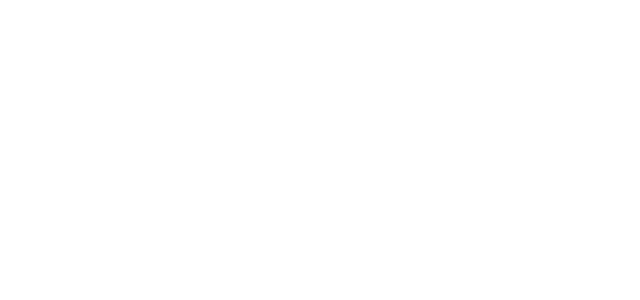
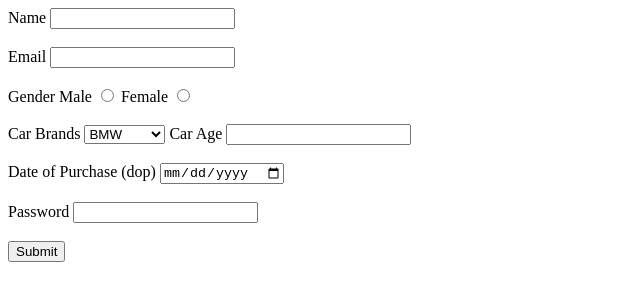
Before and after one commit to acciojob/car-insurance-form-atifahmd1, a website: page main.html in a window 1280 px wide. Shown: the whole page, without its empty margins (0-640 px from the left). Drawn offline with Linux system fonts and the light colour scheme.

Commit message:
created a submission

```diff
--- a/main.html
+++ b/main.html
@@ -8,6 +8,44 @@
 
 <body>
 	<!-- the entire body must be written by student -->
+	<form>
+	<label for="name">Name</label>
+	<input type="text" id="name" required/>
+	<br/><br/>
+
+	<label for="email">Email</label>
+	<input type="email" id="email" required/>
+	<br/><br/>
+
+	<label >Gender</label>
+	<label for = "gender_m">Male</label>
+	<input type="radio" id="gender_m" name="Gender" value="Male" required/>
+	<label for = "gender_f">Female</label>
+	<input type="radio" id="gender_f" name="Gender" value="Female" required/>
+	<br/><br/>
+
+	<label for="cars">Car Brands</label>
+	<select id="cars">
+		<option>BMW</option>
+		<option>Audi</option>
+		<option>Mercedez</option>
+	</select>
+
+	<label for="carage">Car Age</label>
+	<input type="number" id="carage" required/>
+	<br/><br/>
+
+	<label for="dop">Date of Purchase (dop)</label>
+	<input type="date" id="dop" required/>
+	<br/><br/>
+
+	<label for="password">Password</label>
+	<input type="password" id="password" required/>
+	<br/><br/>
+
+	<button type="submit">Submit</button>
+
+	</form>
     <script type="text/javascript" src="./script.js">
 </script>
 
```
